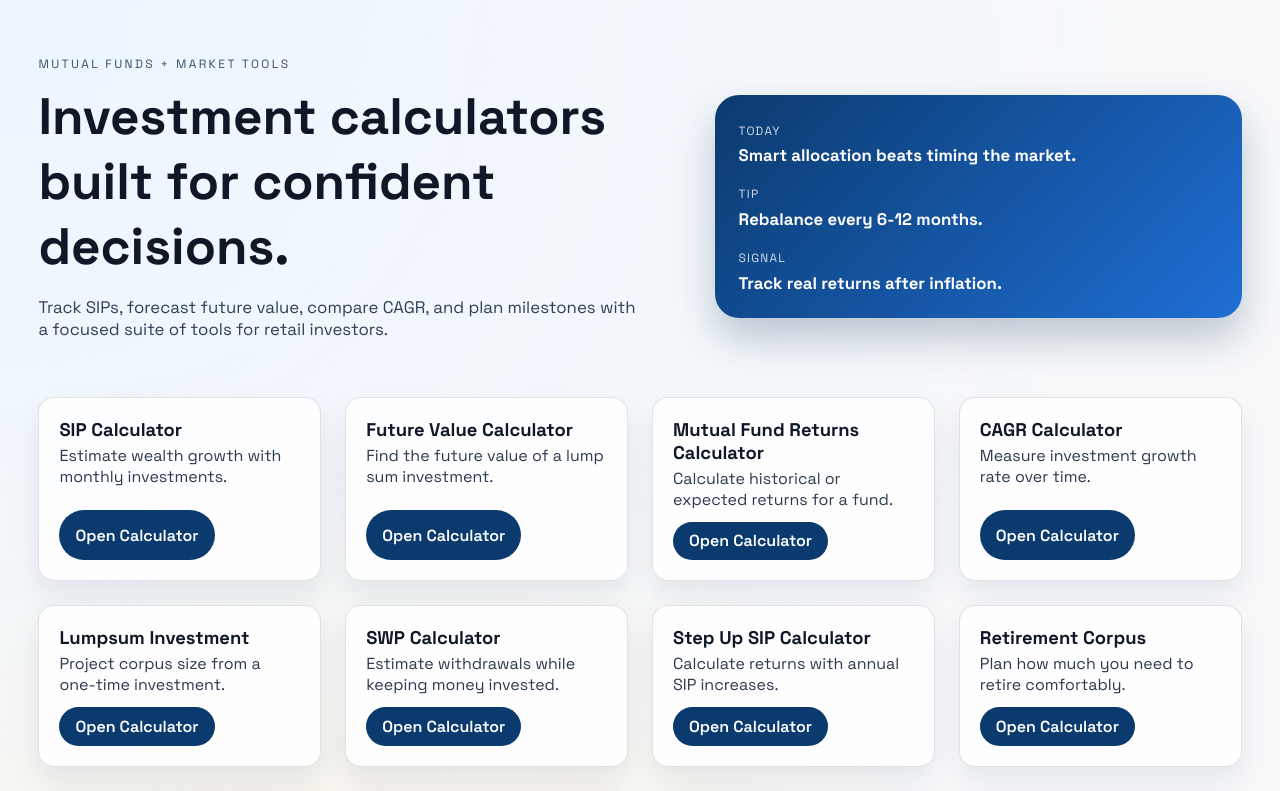
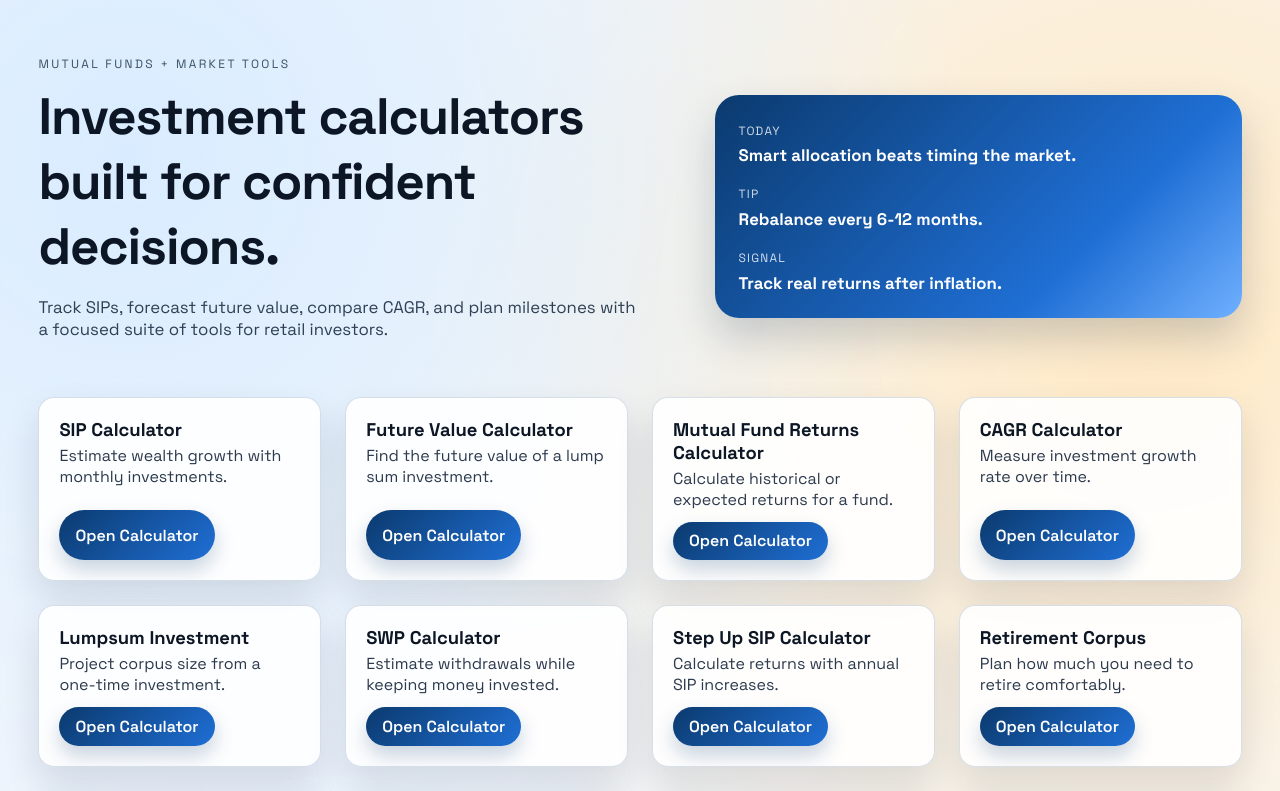
Before and after one commit to RakshithNM/calculators, a Vue app: page / in a window 1280 px wide. Shown: the top 791 px of the page. Built offline with nearby package versions, Linux system fonts and the light colour scheme.

Commit message:
More flair

```diff
--- a/src/components/CalculatorCard.vue
+++ b/src/components/CalculatorCard.vue
@@ -21,12 +21,39 @@ defineProps<{
   display: grid;
   gap: 0.75rem;
   padding: 1.25rem;
-  border: 1px solid rgba(10, 20, 30, 0.12);
+  border: 1px solid rgba(11, 58, 110, 0.16);
   border-radius: 16px;
-  corner-shape: squircle;
-  background: rgba(255, 255, 255, 0.85);
+  background: rgba(255, 255, 255, 0.9);
   backdrop-filter: blur(6px);
-  box-shadow: 0 14px 30px rgba(14, 28, 50, 0.08);
+  box-shadow: 0 18px 36px rgba(14, 28, 50, 0.12);
+  transition: transform 0.25s ease, box-shadow 0.25s ease,
+    border-color 0.25s ease;
+  position: relative;
+  overflow: hidden;
+}
+
+.card::after {
+  content: "";
+  position: absolute;
+  inset: 0;
+  background: linear-gradient(
+    130deg,
+    rgba(11, 58, 110, 0.08),
+    transparent 55%
+  );
+  opacity: 0;
+  transition: opacity 0.25s ease;
+  pointer-events: none;
+}
+
+.card:hover {
+  transform: translateY(-6px);
+  box-shadow: 0 26px 50px rgba(14, 28, 50, 0.18);
+  border-color: rgba(31, 111, 213, 0.35);
+}
+
+.card:hover::after {
+  opacity: 1;
 }
 
 h3 {
@@ -50,19 +77,19 @@ button,
   justify-self: start;
   align-items: center;
   border: none;
-  background: #0b3a6e;
+  background: linear-gradient(135deg, #0b3a6e, #1f6fd5);
   color: #fff;
   padding: 0.55rem 1rem;
   border-radius: 999px;
-  corner-shape: squircle;
   font-weight: 600;
   cursor: pointer;
   text-decoration: none;
   display: inline-flex;
+  box-shadow: 0 10px 20px rgba(11, 58, 110, 0.22);
 }
 
 button:hover,
 .card__link:hover {
-  background: #0e4c92;
+  background: linear-gradient(135deg, #0e4c92, #2a7af0);
 }
 </style>
--- a/src/styles/main.scss
+++ b/src/styles/main.scss
@@ -4,6 +4,14 @@
   font-family: "Space Grotesk", "Trebuchet MS", sans-serif;
   color: #101828;
   background: #f3f5f8;
+  --ink: #0c1624;
+  --ink-muted: #2f4055;
+  --brand-900: #0b3a6e;
+  --brand-700: #1f6fd5;
+  --brand-400: #6fb0ff;
+  --surface: rgba(255, 255, 255, 0.86);
+  --surface-strong: #f8fbff;
+  --shadow: 0 20px 40px rgba(13, 43, 80, 0.2);
 }
 
 * {
@@ -13,9 +21,38 @@
 body {
   margin: 0;
   min-height: 100vh;
-  background: radial-gradient(circle at top left, #edf6ff, transparent 55%),
-    radial-gradient(circle at 20% 70%, #fff3de, transparent 50%),
-    #f7f9fb;
+  background: radial-gradient(circle at 10% 10%, #d9ecff, transparent 45%),
+    radial-gradient(circle at 90% 20%, #ffe9c5, transparent 45%),
+    radial-gradient(circle at 30% 80%, #e8f2ff, transparent 50%),
+    #f6f8fb;
+  color: var(--ink);
+  position: relative;
+  overflow-x: hidden;
+}
+
+body::before,
+body::after {
+  content: "";
+  position: fixed;
+  inset: auto;
+  width: 420px;
+  height: 420px;
+  border-radius: 50%;
+  filter: blur(80px);
+  opacity: 0.6;
+  z-index: -1;
+}
+
+body::before {
+  top: -120px;
+  right: -100px;
+  background: rgba(111, 176, 255, 0.5);
+}
+
+body::after {
+  bottom: -140px;
+  left: -120px;
+  background: rgba(255, 201, 137, 0.5);
 }
 
 #app {
@@ -26,6 +63,7 @@ body {
   padding: 3.5rem clamp(1.5rem, 3vw, 4rem);
   display: grid;
   gap: 2.5rem;
+  animation: rise-in 0.6s ease-out;
 }
 
 .hero {
@@ -46,11 +84,12 @@ body {
 h1 {
   font-size: clamp(2rem, 4vw, 3.4rem);
   margin: 0 0 1rem;
+  letter-spacing: -0.02em;
 }
 
 .subhead {
   font-size: 1.05rem;
-  color: #2f4055;
+  color: var(--ink-muted);
   max-width: 38rem;
 }
 
@@ -59,10 +98,9 @@ h1 {
   gap: 1rem;
   padding: 1.5rem;
   border-radius: 24px;
-  corner-shape: squircle;
-  background: linear-gradient(135deg, #0b3a6e 0%, #1f6fd5 100%);
+  background: linear-gradient(135deg, #0b3a6e 0%, #1f6fd5 70%, #6fb0ff 100%);
   color: #fff;
-  box-shadow: 0 20px 40px rgba(13, 43, 80, 0.25);
+  box-shadow: var(--shadow);
 }
 
 .panel span {
@@ -101,9 +139,10 @@ h1 {
 .detail__panel {
   padding: 1.75rem;
   border-radius: 20px;
-  background: rgba(255, 255, 255, 0.9);
-  border: 1px solid rgba(10, 20, 30, 0.12);
-  box-shadow: 0 16px 30px rgba(14, 28, 50, 0.08);
+  background: var(--surface);
+  border: 1px solid rgba(11, 58, 110, 0.15);
+  box-shadow: 0 16px 40px rgba(11, 58, 110, 0.12);
+  backdrop-filter: blur(12px);
 }
 
 .detail__panel h2 {
@@ -139,6 +178,12 @@ h1 {
   background: #fff;
 }
 
+.form input:focus,
+.select-field select:focus {
+  outline: 2px solid rgba(31, 111, 213, 0.35);
+  border-color: rgba(31, 111, 213, 0.5);
+}
+
 .select-field {
   display: grid;
   gap: 0.5rem;
@@ -164,15 +209,11 @@ h1 {
   position: relative;
   padding: 1rem 1.1rem;
   border-radius: 16px;
-  background: #f8fbff;
-  border: 1px solid rgba(11, 58, 110, 0.12);
-  box-shadow: 0 12px 24px rgba(11, 58, 110, 0.08);
+  background: var(--surface-strong);
+  border: 1px solid rgba(11, 58, 110, 0.14);
+  box-shadow: 0 12px 30px rgba(11, 58, 110, 0.12);
   overflow: hidden;
   text-align: center;
-}
-
-.result-card:last-child {
-  grid-column: 1 / -1;
 }
 
 .result-card::after {
@@ -201,7 +242,7 @@ h1 {
 .result-card strong {
   position: relative;
   font-size: 1.4rem;
-  color: #0b3a6e;
+  color: var(--brand-900);
 }
 
 .result-card--returns {
@@ -256,16 +297,19 @@ h1 {
 .ghost {
   border: 1px solid rgba(11, 58, 110, 0.3);
   background: transparent;
-  color: #0b3a6e;
+  color: var(--brand-900);
   padding: 0.55rem 1.1rem;
   border-radius: 999px;
   font-weight: 600;
   cursor: pointer;
+  transition: transform 0.2s ease, box-shadow 0.2s ease;
 }
 
 .ghost:hover {
   border-color: rgba(11, 58, 110, 0.6);
   background: rgba(11, 58, 110, 0.08);
+  transform: translateY(-1px);
+  box-shadow: 0 8px 18px rgba(11, 58, 110, 0.15);
 }
 
 @media (max-width: 900px) {
@@ -277,3 +321,14 @@ h1 {
     grid-template-columns: 1fr;
   }
 }
+
+@keyframes rise-in {
+  from {
+    opacity: 0;
+    transform: translateY(16px);
+  }
+  to {
+    opacity: 1;
+    transform: translateY(0);
+  }
+}
--- a/src/views/CalculatorView.vue
+++ b/src/views/CalculatorView.vue
@@ -87,8 +87,16 @@ const futureValueResult = computed(() => {
   const frequency = frequencyOptions.find((option) => option.value === investmentFrequency.value)?.perYear ?? 1;
 
   if (principal <= 0 || years <= 0) {
+    const periods = Math.max(
+      0,
+      years *
+        (frequencyOptions.find((option) => option.value === investmentFrequency.value)
+          ?.perYear ?? 1)
+    );
     return {
+      presentValue: Math.max(0, principal),
       investedAmount: Math.max(0, principal),
+      periodicAmount: Math.max(0, periodic * periods),
       estimatedReturns: 0,
       totalValue: Math.max(0, principal),
     };
@@ -102,11 +110,14 @@ const futureValueResult = computed(() => {
   const futurePeriodic = annualRate === 0 ? periodic * years : periodic * ((Math.pow(1 + periodicRate, periods) - 1) / periodicRate);
 
   const totalValue = futurePrincipal + futurePeriodic;
-  const investedAmount = Math.max(0, principal + periodic * periods);
+  const periodicTotal = Math.max(0, periodic * periods);
+  const investedAmount = Math.max(0, principal + periodicTotal);
   const estimatedReturns = Math.max(0, totalValue - investedAmount);
 
   return {
+    presentValue: Math.max(0, principal),
     investedAmount,
+    periodicAmount: periodicTotal,
     estimatedReturns,
     totalValue,
   };
@@ -216,7 +227,7 @@ const formatCurrency = (value: number) =>
               label="Time period"
               unit="years"
               :min="0"
-              :max="40"
+              :max="100"
               :step="1"
             />
             <label class="select-field">
@@ -244,9 +255,15 @@ const formatCurrency = (value: number) =>
           <div class="calculator-results">
             <div class="results">
               <div class="result-card result-card--invested">
-                <span>Invested amount</span>
+                <span>Present value (lumpsum)</span>
                 <strong>{{
-                  formatCurrency(futureValueResult.investedAmount)
+                  formatCurrency(futureValueResult.presentValue)
+                }}</strong>
+              </div>
+              <div class="result-card">
+                <span>Total periodic investment</span>
+                <strong>{{
+                  formatCurrency(futureValueResult.periodicAmount)
                 }}</strong>
               </div>
               <div class="result-card result-card--returns">
```
